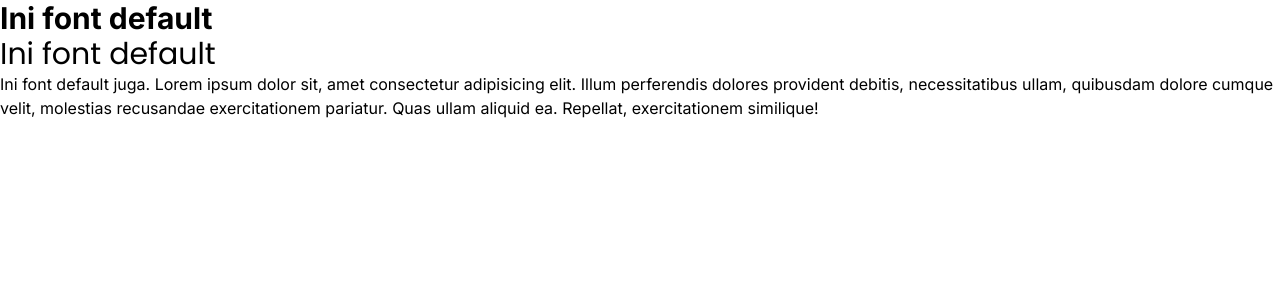
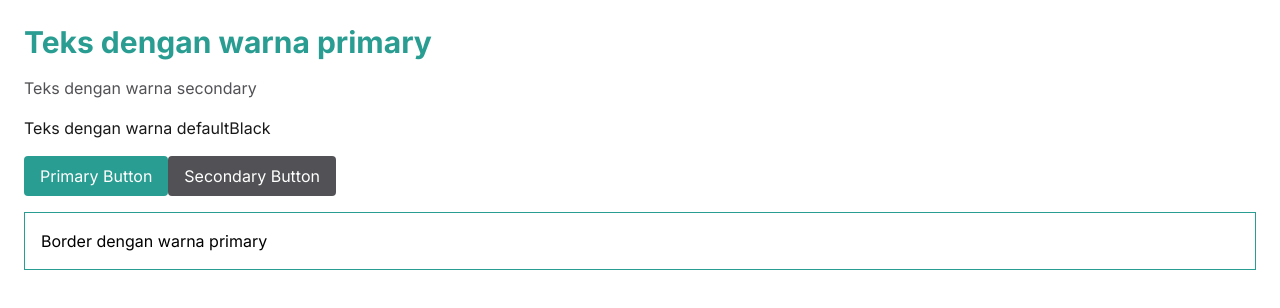
Before and after one commit to xxyourmoon/project-react-fth, a React (Vite) app: page / in a window 1280 px wide. Shown: the top 308 px of the page. Built offline with nearby package versions, Linux system fonts and the light colour scheme.

Commit message:
Tutorial 6 - Custom Color

```diff
--- a/src/App.css
+++ b/src/App.css
@@ -2,6 +2,23 @@
 @import "tailwindcss";
 
 @theme {
+     /* Typography */
     --font-body: "Inter", sans-serif;
     --font-poppins: "Poppins", sans-serif;
+
+    /* Custom Colors - Finebank.io */
+    --color-primary: #299d91;
+    --color-secondary: #525256;
+    --color-defaultBlack: #191919;
+    --color-gray-01: #666666;
+    --color-gray-02: #878787;
+    --color-gray-03: #9f9f9f;
+    --color-gray-05: #e8e8e8;
+    --color-gray-06: #f3f3f3;
+    --color-special-bg: rgba(210, 210, 210, 0.25);
+    --color-special-bg2: rgba(255, 255, 255, 0.7);
+    --color-special-bg3: rgba(255, 255, 255, 0.08);
+    --color-special-mainBg: #f4f5f7;
+    --color-special-green: #4daf6e;
+    --color-special-red: #e73d1c;
 }
--- a/src/App.jsx
+++ b/src/App.jsx
@@ -3,15 +3,22 @@ import "./App.css";
 function App() {
   return (
     <>
-      <h1 className="text-3xl font-bold">Ini font default</h1>
-      <h1 className="text-3xl font-poppins">Ini font default</h1>
-      <p>
-        Ini font default juga. Lorem ipsum dolor sit, amet consectetur
-        adipisicing elit. Illum perferendis dolores provident debitis,
-        necessitatibus ullam, quibusdam dolore cumque velit, molestias
-        recusandae exercitationem pariatur. Quas ullam aliquid ea. Repellat,
-        exercitationem similique!
-      </p>
+      <div className="p-6 space-y-4">
+        <h1 className="text-3xl font-bold text-primary">
+          Teks dengan warna primary
+        </h1>
+        <p className="text-secondary">Teks dengan warna secondary</p>
+        <p className="text-defaultBlack">Teks dengan warna defaultBlack</p>
+        <button className="bg-primary text-white px-4 py-2 rounded">
+          Primary Button
+        </button>
+        <button className="bg-secondary text-white px-4 py-2 rounded">
+          Secondary Button
+        </button>
+        <div className="border border-primary p-4">
+          Border dengan warna primary
+        </div>
+      </div>
     </>
   );
 }
```
